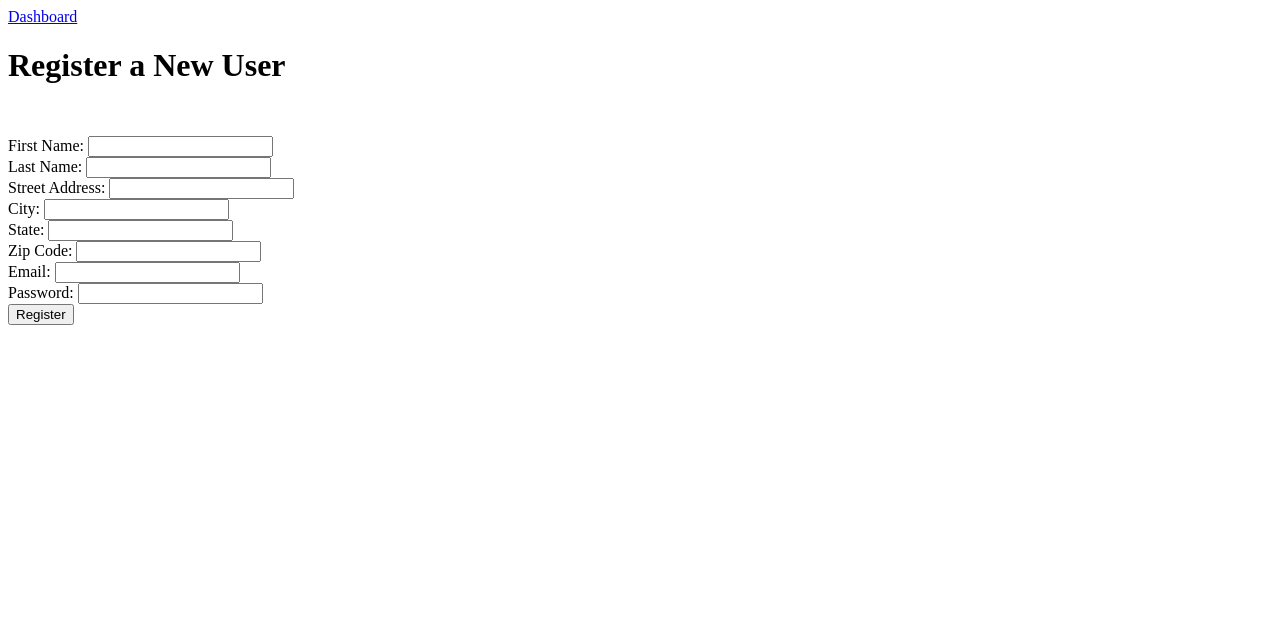
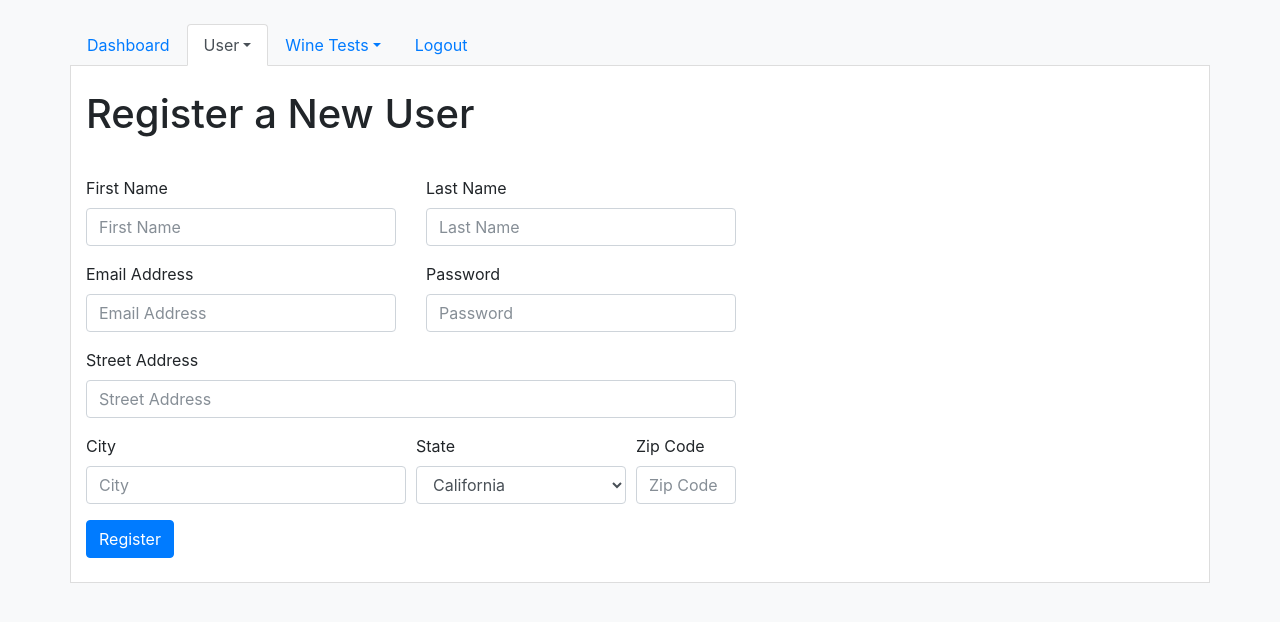
Before and after one commit to pkjayk/110A, a Flask app: page /register in a window 1280 px wide. Shown: the top 622 px of the page. Run offline with Flask 2, Linux system fonts and the light colour scheme; a user stored in the database is signed in; some libraries are stand-ins or nearby versions.

Commit message:
Style Registration page; TODO: make sure registration fields update in DB correctly

```diff
--- a/src/templates/header-code.html
+++ b/src/templates/header-code.html
@@ -1,4 +1,11 @@
 <link rel="stylesheet" href="https://maxcdn.bootstrapcdn.com/bootstrap/4.0.0-beta.2/css/bootstrap.min.css" integrity="sha384-PsH8R72JQ3SOdhVi3uxftmaW6Vc51MKb0q5P2rRUpPvrszuE4W1povHYgTpBfshb" crossorigin="anonymous">
 <link href="https://fonts.googleapis.com/css?family=Dancing+Script" rel="stylesheet">
-<link rel="stylesheet" href="/style/main.css">
 <meta name="viewport" content="width=device-width, initial-scale=1.0">
+<style>
+body {
+	background-color:#f8f9fa!important;
+}
+.container.content {
+	background-color:#fff;
+}
+</style>
--- /dev/null
+++ b/src/templates/nav.html
@@ -0,0 +1,24 @@
+<div class="container mt-4" style="padding-left:0;padding-right:0">
+	<ul class="nav nav-tabs">
+		<li class="nav-item">
+			<a class="nav-link {% if active == "dashboard" %}active{% endif %}" href="/">Dashboard</a>
+		</li>
+		<li class="nav-item dropdown">
+			<a class="nav-link dropdown-toggle {% if active == "user" %}active{% endif %}" data-toggle="dropdown" href="#" role="button" aria-haspopup="true" aria-expanded="false">User</a>
+			<div class="dropdown-menu">
+			  <a class="dropdown-item" href="/register">Register New</a>
+			  <a class="dropdown-item" href="#">User List</a>
+			</div>
+		</li>
+		<li class="nav-item dropdown">
+			<a class="nav-link dropdown-toggle {% if active == "wineTest" %}active{% endif %}" data-toggle="dropdown" href="#" role="button" aria-haspopup="true" aria-expanded="false">Wine Tests</a>
+			<div class="dropdown-menu">
+			  <a class="dropdown-item" href="/correlation">Associations</a>
+			  <a class="dropdown-item" href="/frequency">Frequencies</a>
+			</div>
+		</li>
+		<li class="nav-item">
+			<a class="nav-link" href="/logout">Logout</a>
+		</li>
+	</ul>
+</div>
--- a/src/templates/register.html
+++ b/src/templates/register.html
@@ -1,6 +1,7 @@
 <!doctype html>
 <head>
 <title>Le Vin Coupe</title>
+{% include 'header-code.html' %}
 
 <style>
 .error-message {
@@ -11,29 +12,112 @@
 </head>
 
 <body>
-{% include 'header.html' %}
-
+{% with active="user" %}
+	{% include 'nav.html' %}
+{% endwith %}
+<div class="container content pt-4 pb-4" style="border:1px solid #ddd; border-top:none;">
 <h1>Register a New User</h1>
 <div class="error-message">{{ errorMessage }}</div>
+<div style="width:650px">
 <form method="POST" action="/register">
-First Name: <input type="text" name="firstName" value="{{ request.form['firstName'] }}">
-<br>
-Last Name: <input type="text" name="lastName" value="{{ request.form['lastName'] }}">
-<br>
-Street Address: <input type="text" name="address" value="{{ request.form['address'] }}">
-<br>
-City: <input type="text" name="city" value="{{ request.form['city'] }}">
-<br>
-State: <input type="text" name="state" value="{{ request.form['state'] }}">
-<br>
-Zip Code: <input type="text" name="zip" value="{{ request.form['zip'] }}">
-<br>
-Email: <input type="text" name="email" value="{{ request.form['email'] }}">
-<br>
-Password: <input type="password" name="password">
-<br>
-
-<input type="submit" name="submit" value="Register">
+  <div class="form-group row">
+  	<div class="col-md-6">
+    <label for="firstName">First Name</label>
+    <input type="text" name="firstName" class="form-control" id="firstName" value="{{ request.form['firstName'] }}" placeholder="First Name">
+    </div>
+  	<div class="col-md-6">
+    <label for="lastName">Last Name</label>
+    <input type="text" name="lastName" class="form-control" id="lastName" value="{{ request.form['lastName'] }}" placeholder="Last Name">
+    </div>
+  </div>
+  <div class="form-group row">
+  	<div class="col-md-6">
+    <label for="email">Email Address</label>
+    <input type="email" name="email" class="form-control" id="email" value="{{ request.form['email'] }}" placeholder="Email Address">
+    </div>
+    <div class="col-md-6">
+    <label for="password">Password</label>
+    <input type="password" name="password" class="form-control" id="password" value="{{ request.form['password'] }}" placeholder="Password">
+    </div>
+  </div>
+  <div class="form-group row">
+  	<div class="col-md-12">
+    <label for="address">Street Address</label>
+	<input type="text" name="address" class="form-control" id="address" value="{{ request.form['address'] }}" placeholder="Street Address">
+	</div>
+  </div>
+  <div class="form-row">
+    <div class="form-group col-md-6">
+      <label for="inputCity">City</label>
+      <input type="text" class="form-control" name="city" value="{{ request.form['city'] }}" id="inputCity" placeholder="City">
+    </div>
+    <div class="form-group col-md-4">
+      <label for="inputState">State</label>
+      <select id="inputState" class="form-control" name="state">
+		<option value="AL">Alabama</option>
+		<option value="AK">Alaska</option>
+		<option value="AZ">Arizona</option>
+		<option value="AR">Arkansas</option>
+		<option value="CA" selected>California</option>
+		<option value="CO">Colorado</option>
+		<option value="CT">Connecticut</option>
+		<option value="DE">Delaware</option>
+		<option value="DC">District Of Columbia</option>
+		<option value="FL">Florida</option>
+		<option value="GA">Georgia</option>
+		<option value="HI">Hawaii</option>
+		<option value="ID">Idaho</option>
+		<option value="IL">Illinois</option>
+		<option value="IN">Indiana</option>
+		<option value="IA">Iowa</option>
+		<option value="KS">Kansas</option>
+		<option value="KY">Kentucky</option>
+		<option value="LA">Louisiana</option>
+		<option value="ME">Maine</option>
+		<option value="MD">Maryland</option>
+		<option value="MA">Massachusetts</option>
+		<option value="MI">Michigan</option>
+		<option value="MN">Minnesota</option>
+		<option value="MS">Mississippi</option>
+		<option value="MO">Missouri</option>
+		<option value="MT">Montana</option>
+		<option value="NE">Nebraska</option>
+		<option value="NV">Nevada</option>
+		<option value="NH">New Hampshire</option>
+		<option value="NJ">New Jersey</option>
+		<option value="NM">New Mexico</option>
+		<option value="NY">New York</option>
+		<option value="NC">North Carolina</option>
+		<option value="ND">North Dakota</option>
+		<option value="OH">Ohio</option>
+		<option value="OK">Oklahoma</option>
+		<option value="OR">Oregon</option>
+		<option value="PA">Pennsylvania</option>
+		<option value="RI">Rhode Island</option>
+		<option value="SC">South Carolina</option>
+		<option value="SD">South Dakota</option>
+		<option value="TN">Tennessee</option>
+		<option value="TX">Texas</option>
+		<option value="UT">Utah</option>
+		<option value="VT">Vermont</option>
+		<option value="VA">Virginia</option>
+		<option value="WA">Washington</option>
+		<option value="WV">West Virginia</option>
+		<option value="WI">Wisconsin</option>
+		<option value="WY">Wyoming</option>
+    </select>
+    </div>
+    <div class="form-group col-md-2">
+      <label for="inputZip">Zip Code</label>
+      <input type="text" class="form-control" id="inputZip" name="zip" value="{{ request.form['zip'] }}" placeholder="Zip Code">
+    </div>
+  </div>
+<input type="submit" name="submit" class="btn btn-primary" value="Register">
 </form>
+</div>
+</div>
+<script src="https://code.jquery.com/jquery-3.2.1.slim.min.js" integrity="sha384-KJ3o2DKtIkvYIK3UENzmM7KCkRr/rE9/Qpg6aAZGJwFDMVNA/GpGFF93hXpG5KkN" crossorigin="anonymous"></script>
+<script src="https://cdnjs.cloudflare.com/ajax/libs/popper.js/1.12.3/umd/popper.min.js" integrity="sha384-vFJXuSJphROIrBnz7yo7oB41mKfc8JzQZiCq4NCceLEaO4IHwicKwpJf9c9IpFgh" crossorigin="anonymous"></script>
+<script src="https://maxcdn.bootstrapcdn.com/bootstrap/4.0.0-beta.2/js/bootstrap.min.js" integrity="sha384-alpBpkh1PFOepccYVYDB4do5UnbKysX5WZXm3XxPqe5iKTfUKjNkCk9SaVuEZflJ" crossorigin="anonymous"></script>
 </body>
 </html>
```
Also changed, not shown: src/templates/dashboard.html (+11 -2 lines), src/LeVinEmployee.db.
